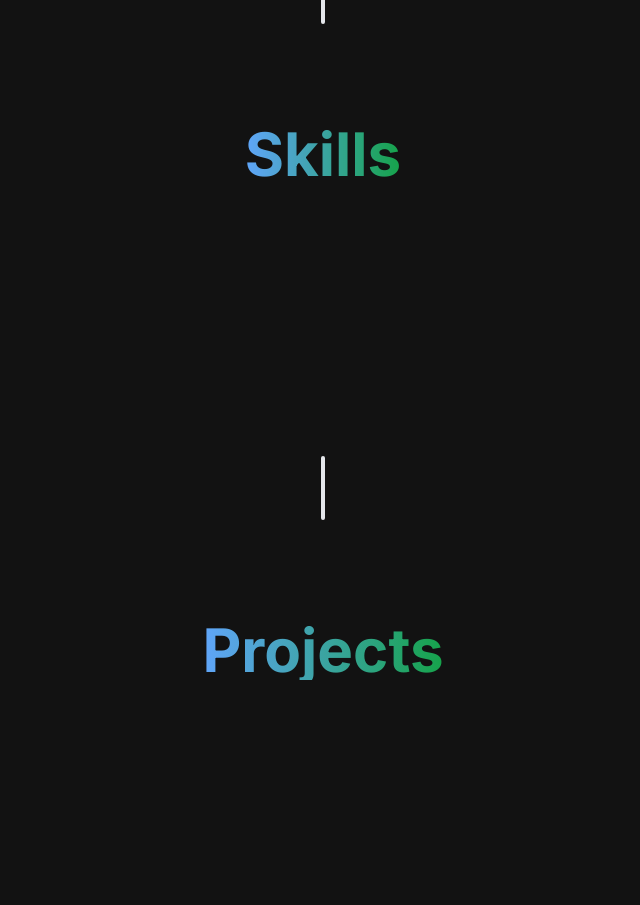
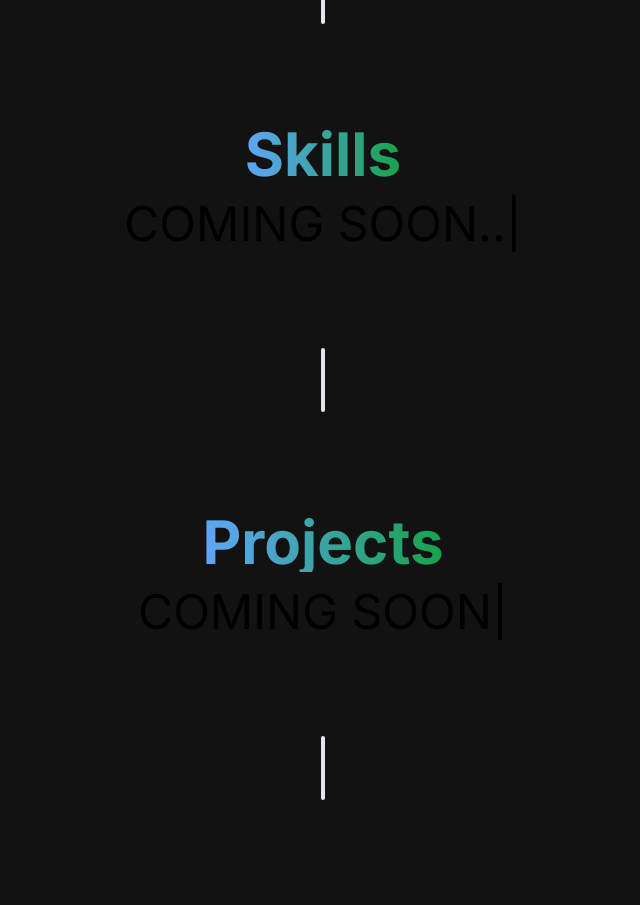
Before and after one commit to snekith99/portfolio, a Next.js app: page / in a window 1280 px wide. Shown: the part 3320-4225 px from the top of the page, without its empty margins (317-957 px from the left). Built offline with nearby package versions, Linux system fonts and the light colour scheme.

Commit message:
Fixing nav bar glitch

```diff
--- a/components/ExperienceSection.tsx
+++ b/components/ExperienceSection.tsx
@@ -12,7 +12,7 @@ export default function ExperienceSection() {
   return (
     <motion.section
       ref={ref}
-      className="mb-28 text-center leading-8 sm:mb-1 scroll-mt-28 bg-gra relative"
+      className="mb-28 text-center leading-8 sm:mb-1 scroll-mt-28 relative"
       initial={{ opacity: 0, y: 100 }}
       animate={{ opacity: 1, y: 0 }}
       transition={{ delay: 0.175 }}
--- a/components/HeaderSection.tsx
+++ b/components/HeaderSection.tsx
@@ -36,9 +36,9 @@ export default function HeaderSection() {
             >
               <Link
                 className={clsx(
-                  "flex w-full items-center justify-center px-3 py-3 hover:text-white-950 transition dark:text-gray-500 dark:hover:text-gray-300",
+                  "flex w-full items-center justify-center px-3 py-3 hover:text-white-950 transition",
                   {
-                    "text-gray-950 dark:text-gray-200":
+                    "text-gray-950":
                       activeSection === link.name,
                   }
                 )}
@@ -52,7 +52,7 @@ export default function HeaderSection() {
 
                 {link.name === activeSection && (
                   <motion.span
-                    className="bg-gray-100 rounded-full absolute inset-0 -z-10 dark:bg-gray-800"
+                    className="bg-gray-100 rounded-full absolute inset-0 -z-10"
                     layoutId="activeSection"
                     transition={{
                       type: "spring",
--- a/components/ProjectsSection.tsx
+++ b/components/ProjectsSection.tsx
@@ -4,6 +4,7 @@ import React from "react";
 import SectionHeading from "./SectionHeading";
 import { motion } from "framer-motion";
 import { useSectionInView } from "@/lib/hooks";
+import { TypeAnimation } from "react-type-animation";
 
 export default function ProjectsSection() {
   const { ref } = useSectionInView("Projects");
@@ -11,13 +12,21 @@ export default function ProjectsSection() {
   return (
     <motion.section
       ref={ref}
-      className="mb-28 text-center leading-8 sm:mb-40 scroll-mt-28 bg-gra"
+      className="mb-28 text-center leading-8 sm:mb-1 scroll-mt-28"
       initial={{ opacity: 0, y: 100 }}
       animate={{ opacity: 1, y: 0 }}
       transition={{ delay: 0.175 }}
       id="projects"
     >
       <SectionHeading>Projects</SectionHeading>
+      <div className="text-2xl sm:text-5xl text-center justify-center place-self-center">
+      <TypeAnimation
+        sequence={["COMING SOON...", 5000, "", 1000]}
+        wrapper="span"
+        speed={10}
+        repeat={Infinity}
+      />
+      </div>
     </motion.section>
   );
 }
--- a/components/SkillsSection.tsx
+++ b/components/SkillsSection.tsx
@@ -4,6 +4,7 @@ import React from "react";
 import SectionHeading from "./SectionHeading";
 import { motion } from "framer-motion";
 import { useSectionInView } from "@/lib/hooks";
+import { TypeAnimation } from "react-type-animation";
 
 export default function SkillsSection() {
   const { ref } = useSectionInView("Skills");
@@ -11,13 +12,21 @@ export default function SkillsSection() {
   return (
     <motion.section
       ref={ref}
-      className="mb-28 text-center leading-8 sm:mb-40 scroll-mt-28 bg-gra"
+      className="mb-28 text-center leading-8 sm:mb-1 scroll-mt-28"
       initial={{ opacity: 0, y: 100 }}
       animate={{ opacity: 1, y: 0 }}
       transition={{ delay: 0.175 }}
       id="skills"
     >
       <SectionHeading>Skills</SectionHeading>
+      <div className="text-2xl sm:text-5xl text-center justify-center place-self-center">
+      <TypeAnimation
+        sequence={["COMING SOON...", 5000, "", 1000]}
+        wrapper="span"
+        speed={10}
+        repeat={Infinity}
+      />
+      </div>
     </motion.section>
   );
 }
```
